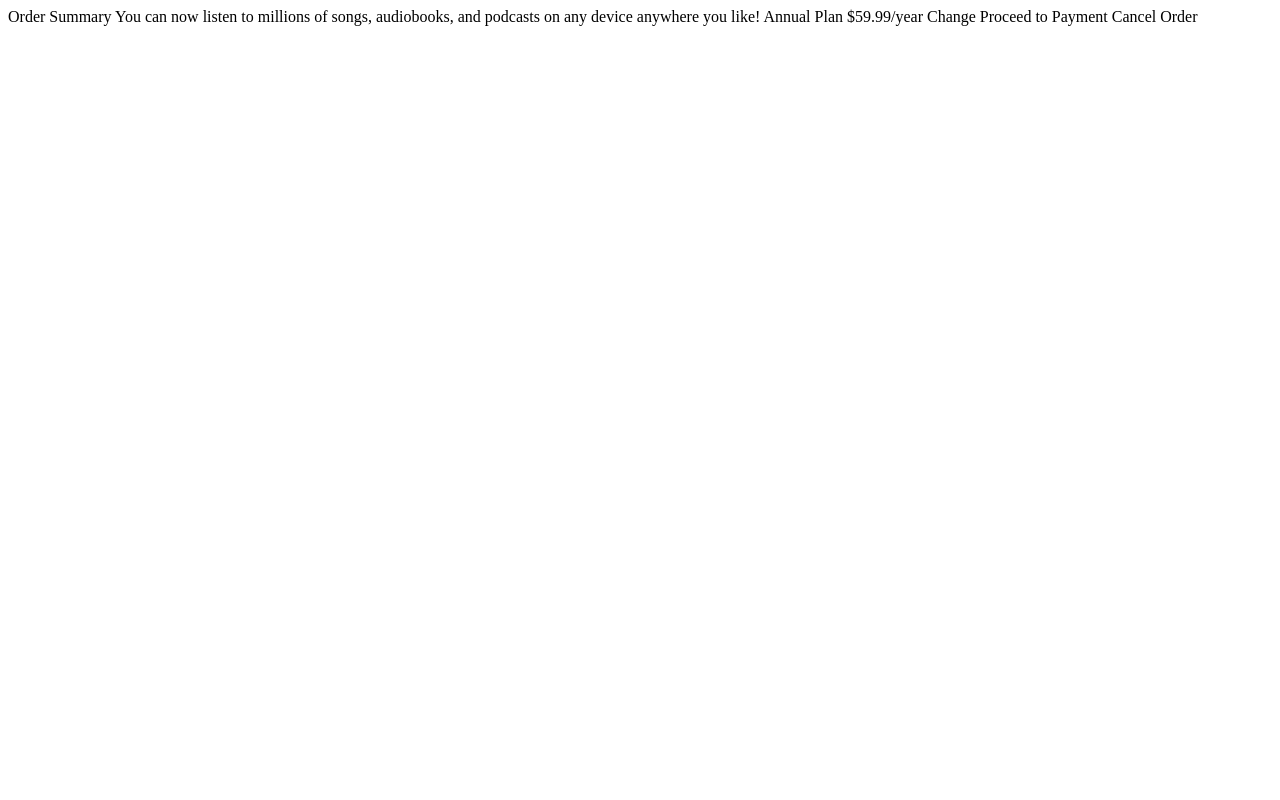
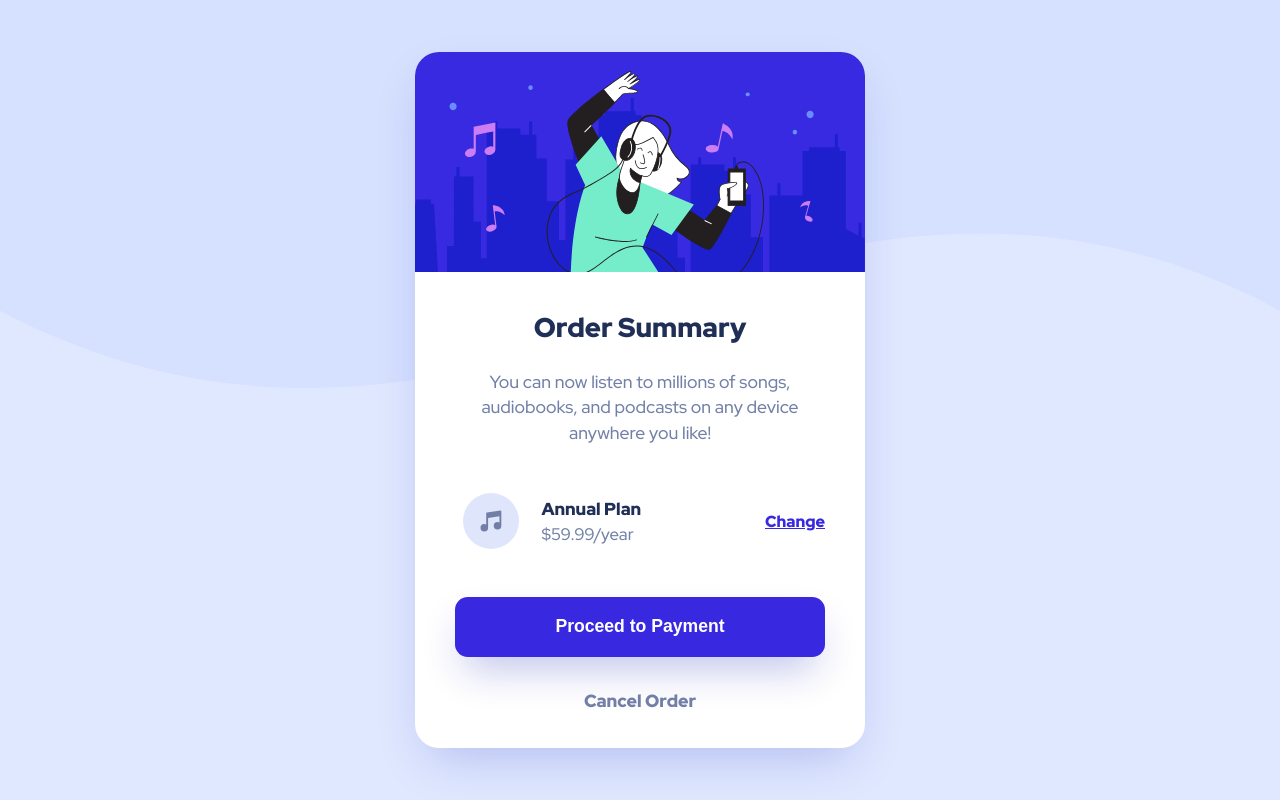
Before and after one commit to Dumont19/order-summary-component-main, a plain HTML site: page public/index.html in a window 1280 px wide. Drawn offline with Linux system fonts and the light colour scheme.

Commit message:
challenge finished

```diff
--- a/public/css/style.css
+++ b/public/css/style.css
@@ -0,0 +1,205 @@
+@import url('https://fonts.googleapis.com/css2?family=Red+Hat+Display:wght@500;700;900&display=swap');
+
+:root {
+    --pale-blue: hsl(225, 100%, 94%);
+    --bright-blue: hsl(245, 75%, 52%);
+    --active-states-purple: hsl(245, 55%, 70%);
+
+    --white: hsl(0, 0%, 100%);
+    --very-pale-blue: hsl(225, 100%, 98%);
+    --desaturated-blue: hsl(224, 23%, 55%);
+    --dk-blue: hsl(223, 47%, 23%);
+
+    --font-red-hat: 'Red Hat Display', sans-serif;
+}
+
+* {
+    margin: 0;
+    padding: 0;
+    box-sizing: border-box;
+}
+
+body {
+    display: flex;
+    align-items: center;
+    justify-content: center;
+    width: 100%;
+    height: 100vh;
+    font-family: var(--font-red-hat);
+    padding: 2rem;
+    background-color: var(--pale-blue);
+    background-image: url('../images/pattern-background-desktop.svg');
+    background-size: 100%;
+    background-repeat: no-repeat;
+}
+
+.card {
+    max-width: 450px;
+    background-color: var(--white);
+    border-radius: 1.5rem;
+    box-shadow: 0px 20px 50px -15px hsl(235, 75%, 40%, .25);
+    overflow: hidden;
+}
+
+.card #hero {
+    width: 100%;
+    margin-bottom: 2rem;
+}
+
+.content {
+    padding: 0 2.5rem;
+}
+
+.content h1 {
+    color: var(--dk-blue);
+    text-align: center;
+    font-weight: 900;
+    font-size: 1.7rem;
+    margin-bottom: 1.5rem;
+}
+
+.description p {
+    color: var(--desaturated-blue);
+    font-size: 1.1rem;
+    line-height: 1.6rem;
+    text-align: center;
+    margin: 0 .5rem 3rem .5rem;
+}
+
+.infos {
+    display: flex;
+    justify-content: space-between;
+    align-items: center;
+    margin-bottom: 3rem;
+}
+
+.price {
+    display: flex;
+    align-items: center;
+    gap: 1.4rem;
+    margin: 0 .5rem;
+}
+
+.price strong {
+    color: var(--dk-blue);
+    font-weight: 900;
+    font-size: 1.085rem;
+}
+
+.price p {
+    color: var(--desaturated-blue);
+    font-size: 1.05rem;
+}
+
+.price-value {
+    display: flex;
+    flex-direction: column;
+    gap: .2rem;
+}
+
+.price img {
+    width: 3.5rem;
+}
+
+.infos a {
+    color: var(--bright-blue);
+    font-weight: 900;
+    transition: all .4s ease;
+}
+
+.infos a:hover {
+    text-decoration: none;
+    color: var(--active-states-purple);
+}
+
+button {
+    border: none;
+    width: 100%;
+    padding: 1.2rem 0;
+    border-radius: .8rem;
+    background-color: var(--bright-blue);
+    color: var(--white);
+    font-size: 1.1rem;
+    font-weight: 700;
+    box-shadow: 0px 20px 40px -10px hsl(235, 75%, 40%, .3);
+    margin-bottom: 2rem;
+    cursor: pointer;
+    transition: all .4s ease;
+}
+
+button:hover {
+    background-color: var(--active-states-purple);
+}
+
+#cancel {
+    color: var(--desaturated-blue);
+    font-size: 1.1rem;
+    font-weight: 900;
+    text-align: center;
+    margin-bottom: 2.3rem;
+    cursor: pointer;
+    transition: color .4s ease;
+}
+
+#cancel:hover {
+    color: var(--dk-blue);
+}
+
+@media (max-width: 600px) {
+    body {
+        background-image: url('../images/pattern-background-mobile.svg');
+        background-size: 100%;
+        background-repeat: no-repeat;
+    }
+
+    .content {
+        padding: 0 2rem;
+    }
+    .description {
+        margin-bottom: 1rem;
+    }
+
+    .description h1 {
+        font-size: 1.4rem;
+    }
+
+    .description p {
+        font-size: .9rem;
+        margin: 0 0 2rem 0;
+    }
+
+    .price {
+        gap: .6rem;
+        margin: 0;
+    }
+
+    .price img {
+        width: 2.5rem;
+    }
+
+    .price strong {
+        font-size: .9rem;
+    }
+
+    .price p {
+        font-size: .85rem;
+    }
+
+    .infos a {
+        font-size: .8rem;
+    }
+
+    .infos {
+        margin-bottom: 2rem;
+    }
+
+    button {
+        padding: .9rem 0;
+        font-size: 1rem;
+    }
+
+    #cancel {
+        font-size: 1rem;
+    }
+
+}
--- a/public/index.html
+++ b/public/index.html
@@ -6,20 +6,35 @@
 
   <link rel="icon" type="image/png" sizes="32x32" href="./images/favicon-32x32.png">
 
+  <link rel="stylesheet" href="css/style.css">
+
   <title>Frontend Mentor | Order summary card</title>
 </head>
 <body>
-  Order Summary
+  <main class="card">
+    <img id="hero" src="images/illustration-hero.svg" alt="hero illustration">
 
-  You can now listen to millions of songs, audiobooks, and podcasts on any
-  device anywhere you like!
+    <section class="content">
+      <div class="description">
+        <h1>Order Summary</h1>
+        <p>You can now listen to millions of songs, audiobooks, and podcasts on any
+          device anywhere you like!</p>
+      </div>
 
-  Annual Plan
-  $59.99/year
-
-  Change
-
-  Proceed to Payment
-  Cancel Order
+        <div class="infos">
+            <div class="price">
+              <img src="images/icon-music.svg" alt="music icon">
+              <div class="price-value">
+                <strong>Annual Plan</strong>
+                <p>$59.99/year</p>
+              </div>
+            </div>
+            <a href="#">Change</a>
+        </div>
+        </div>
+        <button>Proceed to Payment</button>
+        <p id="cancel">Cancel Order</p>
+    </section>
+  </main>
 </body>
 </html>
```
